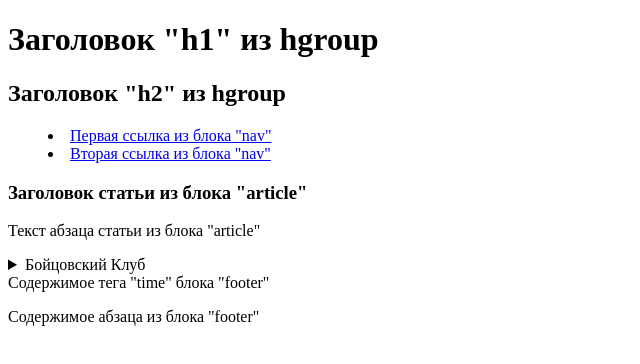
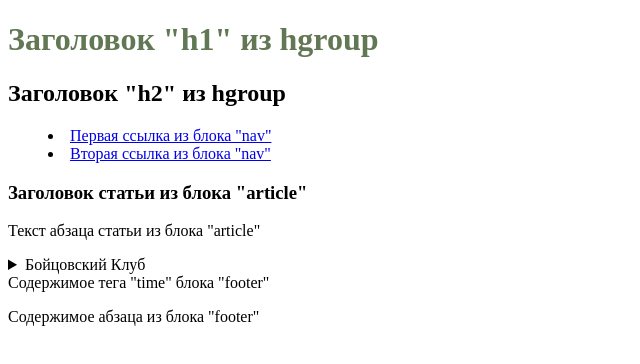
Before and after one commit to bobrikko/bobriko, a plain HTML site: page index.html in a window 1280 px wide. Shown: the whole page, without its empty margins (0-640 px from the left). Drawn offline with Linux system fonts and the light colour scheme.

Commit message:
Update index.html

```diff
--- a/index.html
+++ b/index.html
@@ -5,6 +5,11 @@
       <title>
          (Это title) Пример страницы на HTML5
       </title>
+      <style>
+         h1 {
+            color: #627753;
+         }
+      </style>
    </head>
    <body>
       <header>
```
